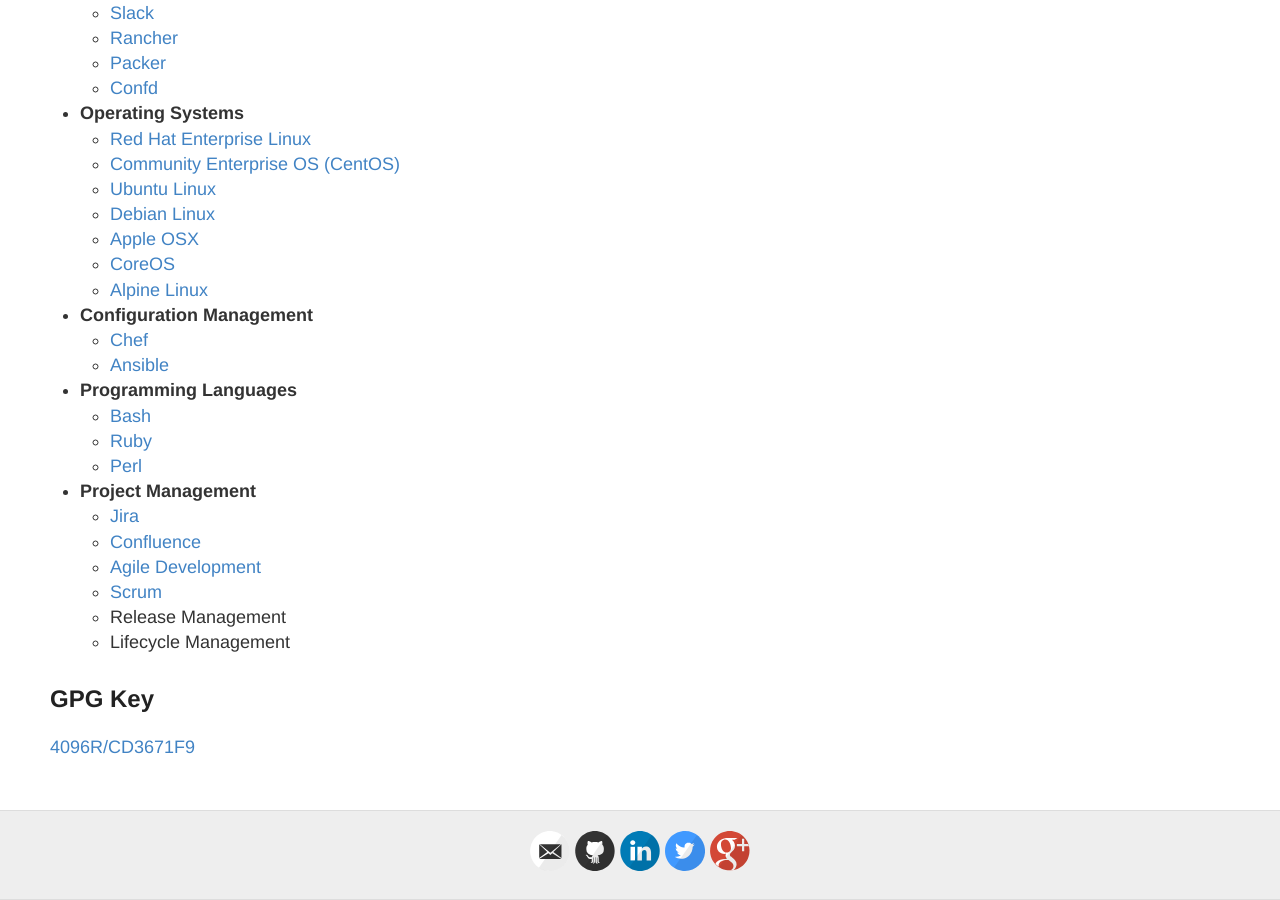
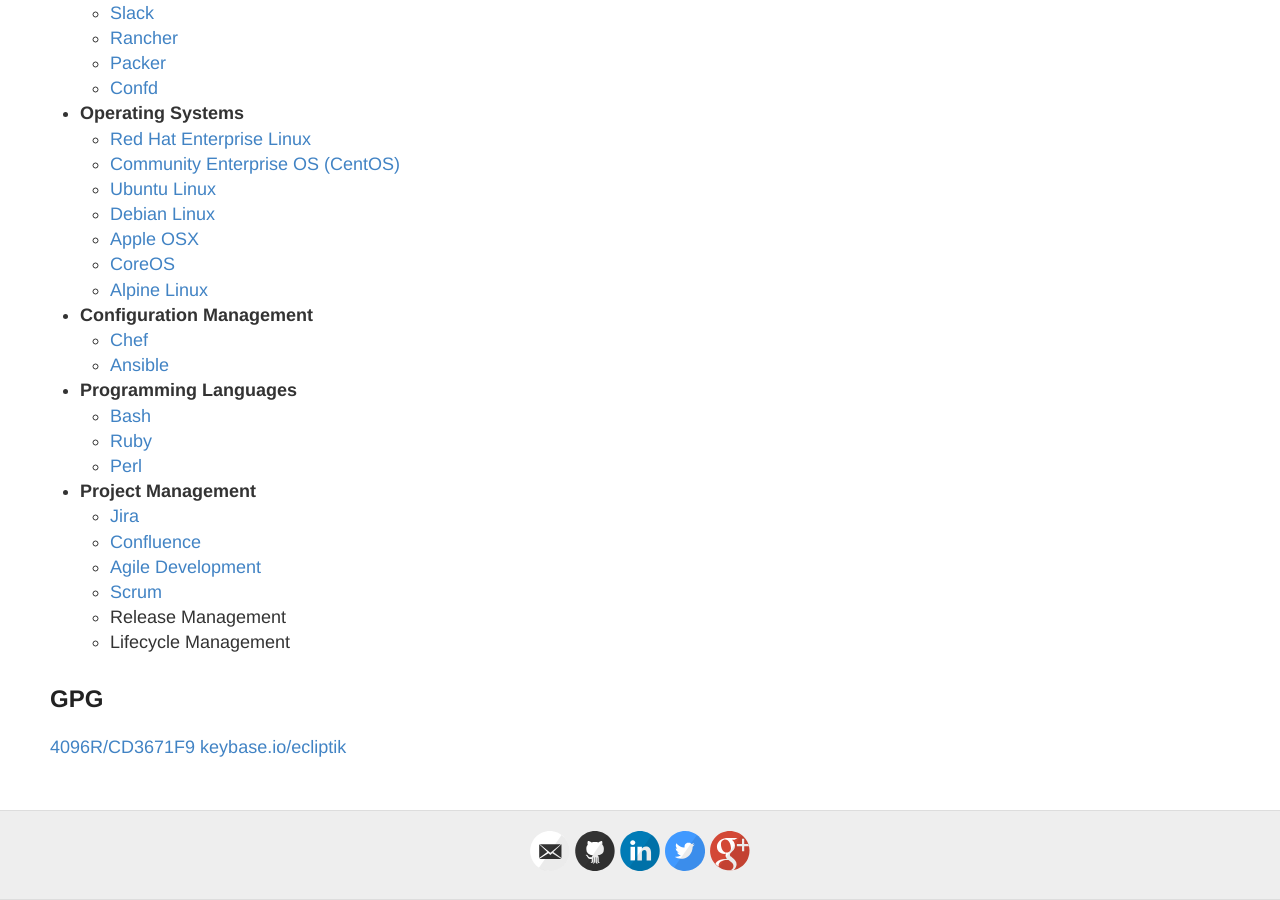
Before and after one commit to ecliptik/ecliptik.github.io, a Jekyll site: the page built from about.md, in a window 1280 px wide and 900 px high, scrolled down 699 px. Built offline with Jekyll 4.4.1, drawn with Linux system fonts in a browser that asks for light colours.

Commit message:
Add keybase.io url

```diff
--- a/about.md
+++ b/about.md
@@ -47,6 +47,7 @@
   - Release Management
   - Lifecycle Management
 
-## GPG Key
+## GPG
 
 [4096R/CD3671F9](https://pgp.mit.edu/pks/lookup?op=vindex&search=0x4FA270F5CD3671F9)
+[keybase.io/ecliptik](https://keybase.io/ecliptik)
```
